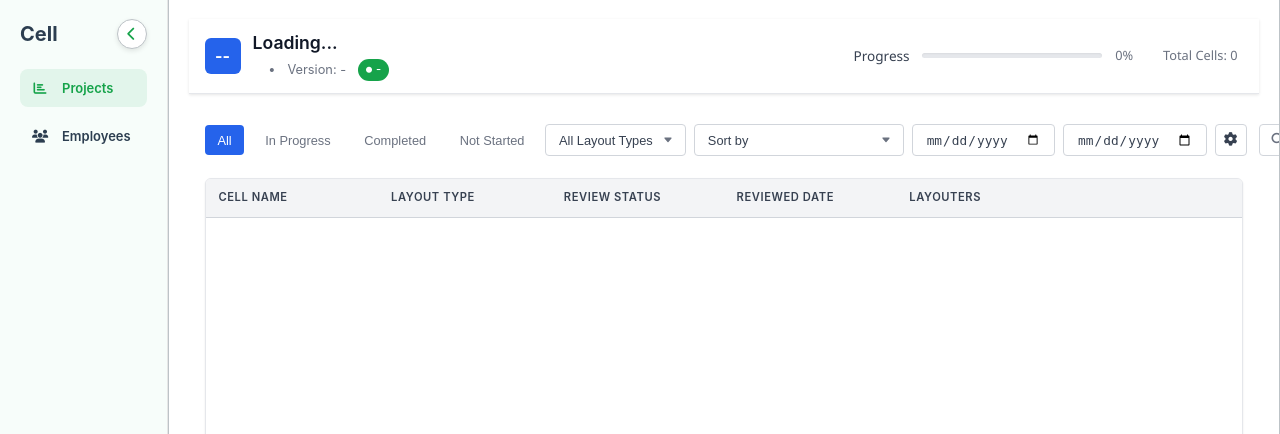
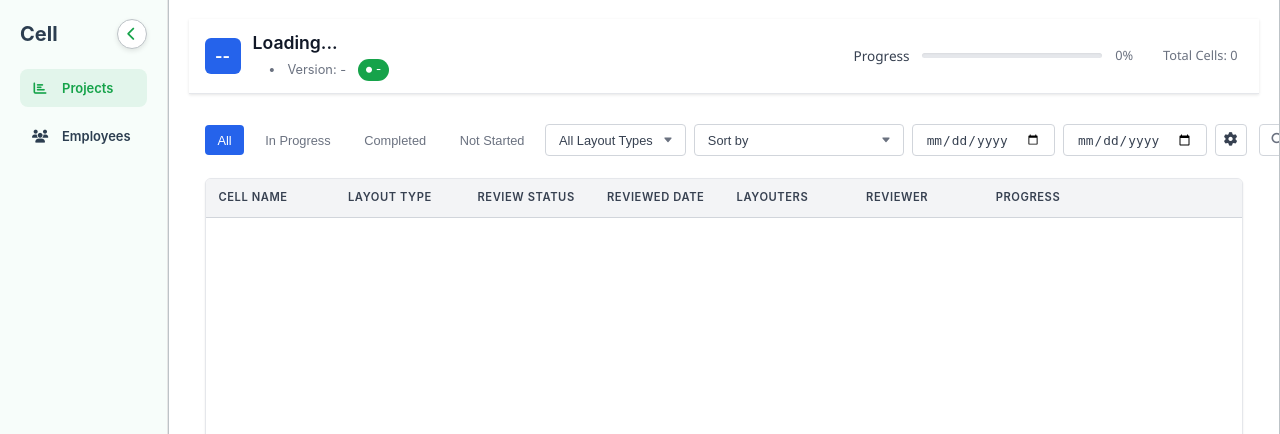
Before and after one commit to NEDESH-KUMAR-M/CELL-AND-PROJECT-MANAGEMENT, a Flask app: template templates/openproject.html in a window 1280 px wide. Shown: the part 61-495 px from the top of the page. Run offline with Flask 3, Linux system fonts and the light colour scheme; the template is opened without the code that fills it: most values are stand-ins (such as "Sample title", 1, 10 or a date in 2020); lists and menus that the app fills with data are empty.

Commit message:
added headers

```diff
--- a/templates/openproject.html
+++ b/templates/openproject.html
@@ -1331,6 +1331,8 @@
                                         <th>Review Status</th>
                                         <th>Reviewed Date</th>
                                         <th>Layouters</th>
+                                        <th>Reviewer</th>  <!-- New -->
+                                        <th>Progress</th>  <!-- New -->
                                         <th></th>
                                     </tr>
                                 </thead>
@@ -1545,8 +1547,10 @@
                 status: c.status || (c.reviewStatus || 'not-started'),
                 layouters: c.layouters || c.reviewers || c.assigned || [],
                 createdAt: c.createdAt || c.createdate || c.date || new Date().toISOString(),
+                reviewer: c.reviewer || '',
+                completionPercentage: c.completionPercentage || 0,
+                reviewdate: c.reviewdate || ''  // New: map reviewdate from backend
             }));
-
             filteredCells = [...cells];
             renderCells();
             updateProgress();
@@ -1795,8 +1799,10 @@
                 <td>${cell.name}</td>
                 <td>${cell.layoutType.charAt(0).toUpperCase() + cell.layoutType.slice(1)}</td>
                 <td><span class="status ${statusClass}">${statusText}</span></td>
-                <td>${new Date(cell.createdAt).toLocaleString('en-US', { dateStyle: 'short', timeStyle: 'short' })}</td>
+                <td>${cell.reviewdate ? new Date(cell.reviewdate).toLocaleString('en-US', { dateStyle: 'short', timeStyle: 'short' }) : 'N/A'}</td>  <!-- Updated: use reviewdate -->
                 <td><div class="layouter-tags">${layoutersHTML}</div></td>
+                <td>${cell.reviewer || 'N/A'}</td>
+                <td>${cell.completionPercentage}%</td>
                 <td>
                     <div class="actions">
                         <button class="action-btn edit-btn" data-id="${cell.id}"><i class="fas fa-pencil-alt"></i></button>
```
